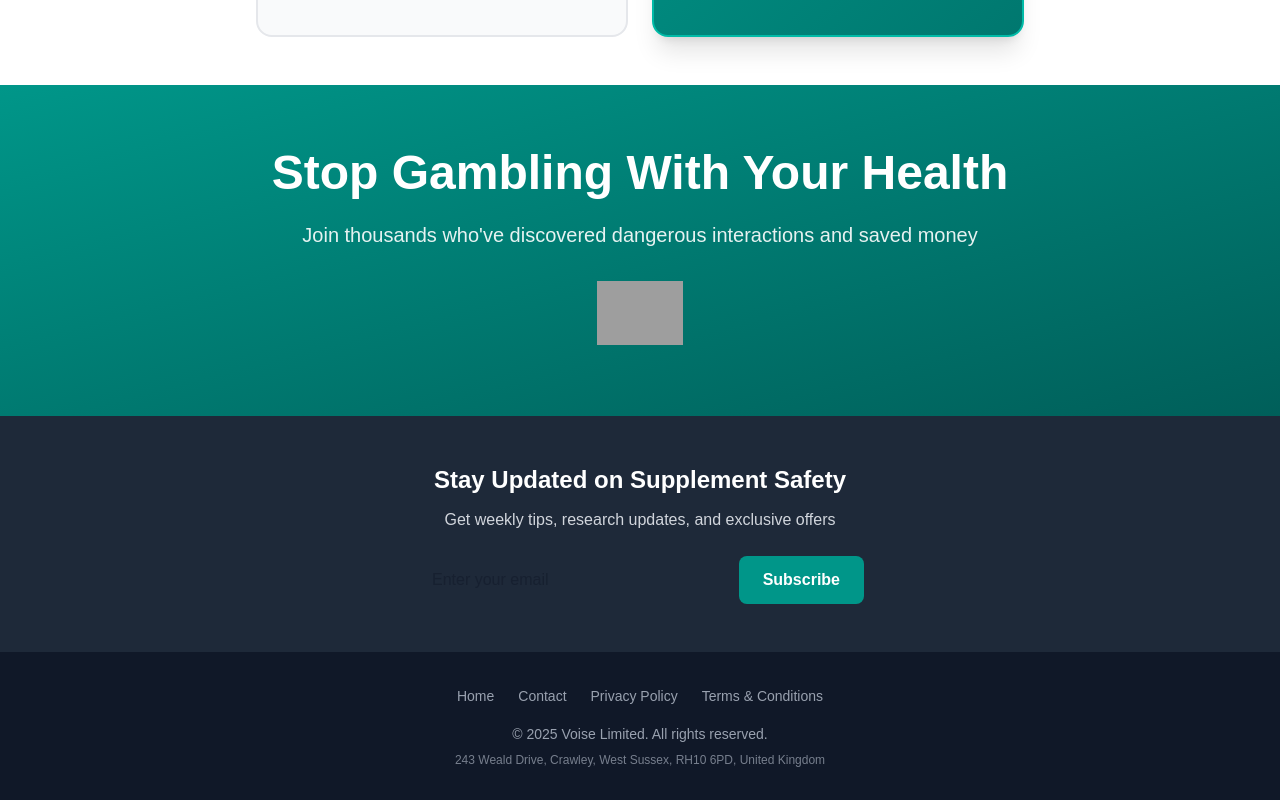
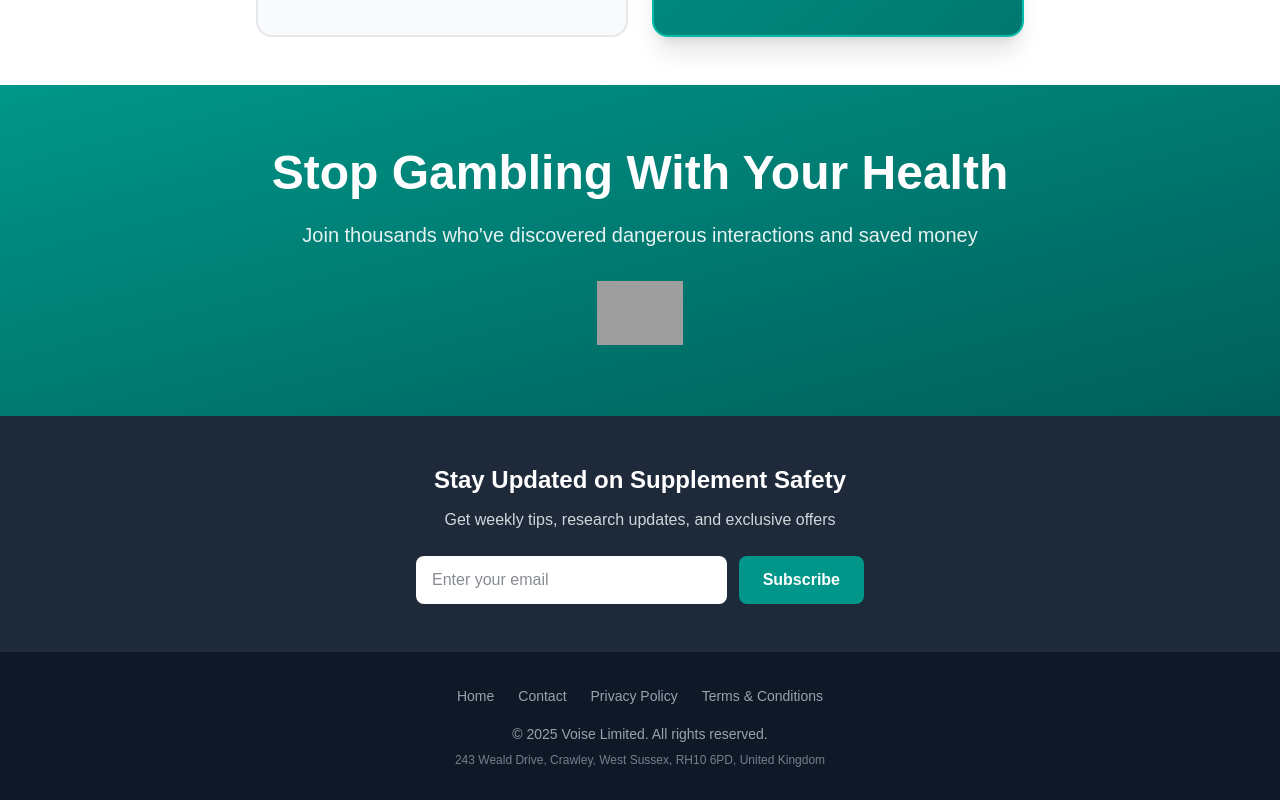
Before and after one commit to Uhuru1492/supmize-app, a Next.js app: page / in a window 1280 px wide. Shown: the part 3382-4182 px from the top of the page. Built offline with nearby package versions, Linux system fonts and the light colour scheme; grey boxes are pictures that could not be loaded.

Commit message:
Fix newsletter email input visibility

```diff
--- a/app/page.js
+++ b/app/page.js
@@ -444,7 +444,7 @@
               onChange={(e) => setNewsletterEmail(e.target.value)}
               placeholder="Enter your email"
               required
-              className="flex-1 px-4 py-3 rounded-lg text-gray-900 focus:outline-none"
+              className="flex-1 px-4 py-3 rounded-lg bg-white text-gray-900 focus:outline-none"
             />
             <button
               type="submit"
```
